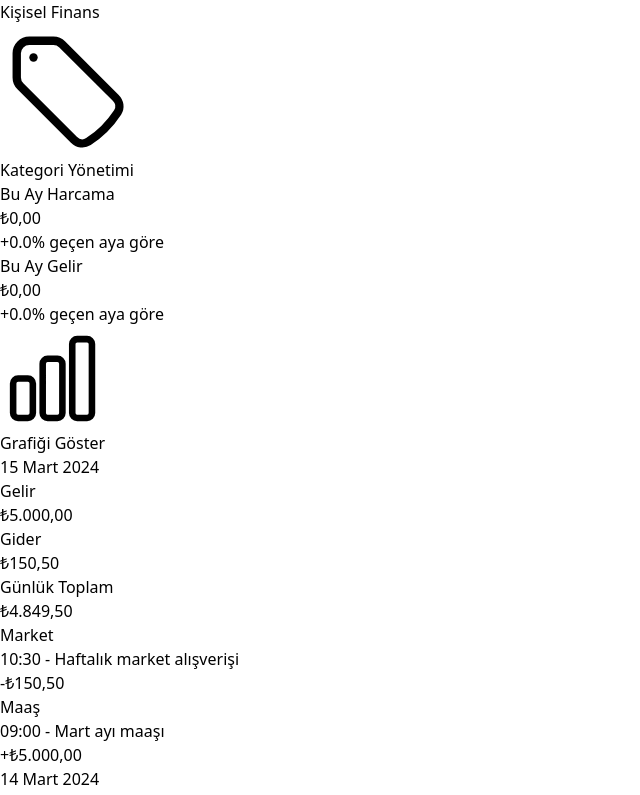
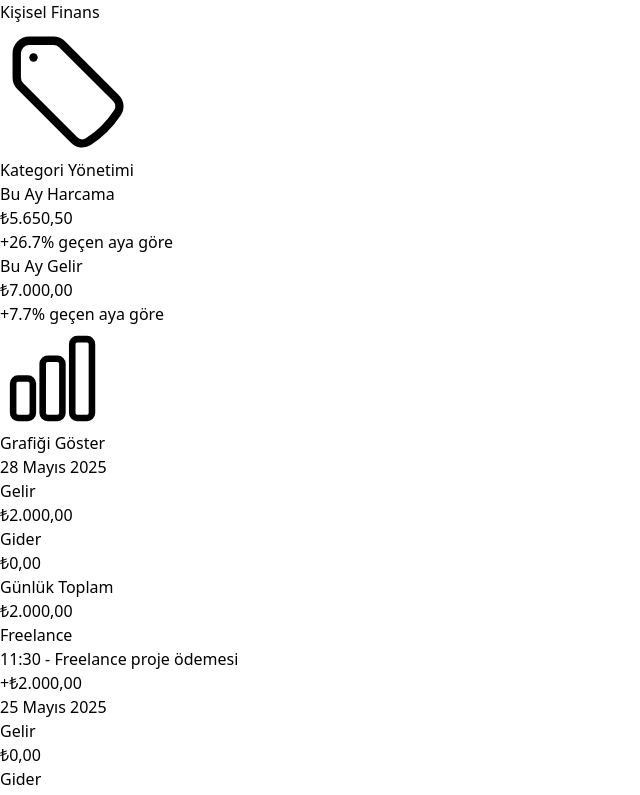
Before and after one commit to YavuzSametKan/bibiriktir-web-app, a React (Vite) app: page / in a window 1280 px wide. Shown: the top 795 px of the page, without its empty margins (0-640 px from the left). Built offline with nearby package versions, Linux system fonts and the light colour scheme.

Commit message:
incremented to datas

```diff
--- a/src/App.jsx
+++ b/src/App.jsx
@@ -1,4 +1,4 @@
-import { useState } from 'react';
+import { useState, useEffect } from 'react';
 import { categories as initialCategories, transactions as initialTransactions } from './data/mockData';
 import Dashboard from './components/Dashboard';
 import TransactionList from './components/TransactionList';
@@ -13,6 +13,10 @@ function App() {
   const [isTransactionModalOpen, setIsTransactionModalOpen] = useState(false);
   const [isCategoryModalOpen, setIsCategoryModalOpen] = useState(false);
   const [selectedTransaction, setSelectedTransaction] = useState(null);
+
+  useEffect(() => {
+    console.log('App - Initial Transactions:', transactions);
+  }, [transactions]);
 
   const handleAddTransaction = (transaction) => {
     setTransactions([...transactions, { ...transaction, id: Date.now() }]);
--- a/src/components/Dashboard.jsx
+++ b/src/components/Dashboard.jsx
@@ -1,5 +1,5 @@
-import { useMemo, useState } from 'react';
-import { format, subMonths } from 'date-fns';
+import { useMemo, useState, useEffect } from 'react';
+import { format, subMonths, startOfMonth, endOfMonth, parseISO, getMonth, getYear } from 'date-fns';
 import { tr } from 'date-fns/locale';
 import { LineChart, Line, XAxis, YAxis, CartesianGrid, Tooltip, ResponsiveContainer } from 'recharts';
 import { ChartBarIcon } from '@heroicons/react/24/outline';
@@ -7,42 +7,124 @@ import { ChartBarIcon } from '@heroicons/react/24/outline';
 function Dashboard({ transactions }) {
   const [showChart, setShowChart] = useState(false);
 
+  useEffect(() => {
+    console.log('Dashboard - Received Transactions:', transactions);
+  }, [transactions]);
+
   const currentMonth = useMemo(() => {
     const now = new Date();
-    return transactions.filter(t => {
-      const date = new Date(t.date);
-      return date.getMonth() === now.getMonth() && date.getFullYear() === now.getFullYear();
+    const currentMonth = getMonth(now);
+    const currentYear = getYear(now);
+
+    console.log('Current Month Info:', {
+      month: currentMonth,
+      year: currentYear
     });
+
+    const filteredTransactions = transactions.filter(t => {
+      const transactionDate = parseISO(t.date);
+      const transactionMonth = getMonth(transactionDate);
+      const transactionYear = getYear(transactionDate);
+
+      const isInRange = transactionMonth === currentMonth && transactionYear === currentYear;
+
+      console.log('Transaction Check:', {
+        transactionDate: format(transactionDate, 'yyyy-MM-dd'),
+        transactionMonth,
+        transactionYear,
+        currentMonth,
+        currentYear,
+        isInRange,
+        amount: t.amount,
+        type: t.type
+      });
+
+      return isInRange;
+    });
+
+    console.log('Filtered Current Month Transactions:', filteredTransactions);
+    return filteredTransactions;
   }, [transactions]);
 
   const previousMonth = useMemo(() => {
     const now = new Date();
     const prevMonth = subMonths(now, 1);
-    return transactions.filter(t => {
-      const date = new Date(t.date);
-      return date.getMonth() === prevMonth.getMonth() && date.getFullYear() === prevMonth.getFullYear();
+    const prevMonthNum = getMonth(prevMonth);
+    const prevYear = getYear(prevMonth);
+
+    console.log('Previous Month Info:', {
+      month: prevMonthNum,
+      year: prevYear
     });
+
+    const filteredTransactions = transactions.filter(t => {
+      const transactionDate = parseISO(t.date);
+      const transactionMonth = getMonth(transactionDate);
+      const transactionYear = getYear(transactionDate);
+
+      const isInRange = transactionMonth === prevMonthNum && transactionYear === prevYear;
+
+      console.log('Previous Month Transaction Check:', {
+        transactionDate: format(transactionDate, 'yyyy-MM-dd'),
+        transactionMonth,
+        transactionYear,
+        prevMonth: prevMonthNum,
+        prevYear,
+        isInRange,
+        amount: t.amount,
+        type: t.type
+      });
+
+      return isInRange;
+    });
+
+    console.log('Filtered Previous Month Transactions:', filteredTransactions);
+    return filteredTransactions;
   }, [transactions]);
 
-  const currentMonthIncome = useMemo(() =>
-    currentMonth.filter(t => t.type === 'income').reduce((sum, t) => sum + t.amount, 0),
-    [currentMonth]
-  );
+  const currentMonthIncome = useMemo(() => {
+    const income = currentMonth
+      .filter(t => t.type === 'income')
+      .reduce((sum, t) => sum + t.amount, 0);
+    console.log('Current Month Income Calculation:', {
+      transactions: currentMonth.filter(t => t.type === 'income'),
+      total: income
+    });
+    return income;
+  }, [currentMonth]);
 
-  const currentMonthExpense = useMemo(() =>
-    currentMonth.filter(t => t.type === 'expense').reduce((sum, t) => sum + t.amount, 0),
-    [currentMonth]
-  );
+  const currentMonthExpense = useMemo(() => {
+    const expense = currentMonth
+      .filter(t => t.type === 'expense')
+      .reduce((sum, t) => sum + t.amount, 0);
+    console.log('Current Month Expense Calculation:', {
+      transactions: currentMonth.filter(t => t.type === 'expense'),
+      total: expense
+    });
+    return expense;
+  }, [currentMonth]);
 
-  const previousMonthIncome = useMemo(() =>
-    previousMonth.filter(t => t.type === 'income').reduce((sum, t) => sum + t.amount, 0),
-    [previousMonth]
-  );
+  const previousMonthIncome = useMemo(() => {
+    const income = previousMonth
+      .filter(t => t.type === 'income')
+      .reduce((sum, t) => sum + t.amount, 0);
+    console.log('Previous Month Income Calculation:', {
+      transactions: previousMonth.filter(t => t.type === 'income'),
+      total: income
+    });
+    return income;
+  }, [previousMonth]);
 
-  const previousMonthExpense = useMemo(() =>
-    previousMonth.filter(t => t.type === 'expense').reduce((sum, t) => sum + t.amount, 0),
-    [previousMonth]
-  );
+  const previousMonthExpense = useMemo(() => {
+    const expense = previousMonth
+      .filter(t => t.type === 'expense')
+      .reduce((sum, t) => sum + t.amount, 0);
+    console.log('Previous Month Expense Calculation:', {
+      transactions: previousMonth.filter(t => t.type === 'expense'),
+      total: expense
+    });
+    return expense;
+  }, [previousMonth]);
 
   const incomeChange = previousMonthIncome ? ((currentMonthIncome - previousMonthIncome) / previousMonthIncome) * 100 : 0;
   const expenseChange = previousMonthExpense ? ((currentMonthExpense - previousMonthExpense) / previousMonthExpense) * 100 : 0;
@@ -96,7 +178,7 @@ function Dashboard({ transactions }) {
           onClick={() => setShowChart(!showChart)}
           className="inline-flex items-center px-4 py-2 border border-transparent text-sm font-medium rounded-md text-indigo-700 bg-indigo-100 hover:bg-indigo-200 focus:outline-none focus:ring-2 focus:ring-offset-2 focus:ring-indigo-500"
         >
-          <ChartBarIcon className="h-5 w-5 mr-2" />
+          <ChartBarIcon className="h-6 w-6 mr-2" />
           {showChart ? 'Grafiği Gizle' : 'Grafiği Göster'}
         </button>
       </div>
--- a/src/data/mockData.js
+++ b/src/data/mockData.js
@@ -4,16 +4,22 @@ export const categories = [
   { id: 3, name: 'Ulaşım', type: 'expense' },
   { id: 4, name: 'Maaş', type: 'income' },
   { id: 5, name: 'Freelance', type: 'income' },
+  { id: 6, name: 'Kira', type: 'expense' },
+  { id: 7, name: 'Sağlık', type: 'expense' },
+  { id: 8, name: 'Eğlence', type: 'expense' },
+  { id: 9, name: 'Giyim', type: 'expense' },
+  { id: 10, name: 'Ek Gelir', type: 'income' }
 ];
 
 export const transactions = [
+  // Mayıs 2025
   {
     id: 1,
     type: 'expense',
     amount: 150.50,
     categoryId: 1,
     accountType: 'credit-card',
-    date: '2024-03-15T10:30:00',
+    date: '2025-05-15T10:30:00',
     description: 'Haftalık market alışverişi'
   },
   {
@@ -22,8 +28,8 @@ export const transactions = [
     amount: 5000,
     categoryId: 4,
     accountType: 'bank',
-    date: '2024-03-15T09:00:00',
-    description: 'Mart ayı maaşı'
+    date: '2025-05-15T09:00:00',
+    description: 'Mayıs ayı maaşı'
   },
   {
     id: 3,
@@ -31,7 +37,348 @@ export const transactions = [
     amount: 250,
     categoryId: 2,
     accountType: 'bank',
-    date: '2024-03-14T15:45:00',
+    date: '2025-05-14T15:45:00',
     description: 'Elektrik faturası'
+  },
+  {
+    id: 4,
+    type: 'expense',
+    amount: 100,
+    categoryId: 3,
+    accountType: 'credit-card',
+    date: '2025-05-16T08:30:00',
+    description: 'Taksi ücreti'
+  },
+  {
+    id: 5,
+    type: 'expense',
+    amount: 3500,
+    categoryId: 6,
+    accountType: 'bank',
+    date: '2025-05-01T10:00:00',
+    description: 'Mayıs ayı kirası'
+  },
+  {
+    id: 6,
+    type: 'expense',
+    amount: 450,
+    categoryId: 7,
+    accountType: 'credit-card',
+    date: '2025-05-20T14:20:00',
+    description: 'Doktor randevusu'
+  },
+  {
+    id: 7,
+    type: 'expense',
+    amount: 1200,
+    categoryId: 9,
+    accountType: 'credit-card',
+    date: '2025-05-25T16:45:00',
+    description: 'Yazlık kıyafet alışverişi'
+  },
+  {
+    id: 8,
+    type: 'income',
+    amount: 2000,
+    categoryId: 5,
+    accountType: 'bank',
+    date: '2025-05-28T11:30:00',
+    description: 'Freelance proje ödemesi'
+  },
+
+  // Nisan 2025
+  {
+    id: 9,
+    type: 'income',
+    amount: 5000,
+    categoryId: 4,
+    accountType: 'bank',
+    date: '2025-04-15T09:00:00',
+    description: 'Nisan ayı maaşı'
+  },
+  {
+    id: 10,
+    type: 'expense',
+    amount: 3500,
+    categoryId: 6,
+    accountType: 'bank',
+    date: '2025-04-01T10:00:00',
+    description: 'Nisan ayı kirası'
+  },
+  {
+    id: 11,
+    type: 'expense',
+    amount: 180.75,
+    categoryId: 1,
+    accountType: 'credit-card',
+    date: '2025-04-08T11:20:00',
+    description: 'Market alışverişi'
+  },
+  {
+    id: 12,
+    type: 'expense',
+    amount: 280,
+    categoryId: 2,
+    accountType: 'bank',
+    date: '2025-04-10T14:30:00',
+    description: 'Su faturası'
+  },
+  {
+    id: 13,
+    type: 'expense',
+    amount: 150,
+    categoryId: 3,
+    accountType: 'credit-card',
+    date: '2025-04-12T08:15:00',
+    description: 'Metro kart yükleme'
+  },
+  {
+    id: 14,
+    type: 'expense',
+    amount: 350,
+    categoryId: 8,
+    accountType: 'credit-card',
+    date: '2025-04-20T19:45:00',
+    description: 'Sinema ve yemek'
+  },
+  {
+    id: 15,
+    type: 'income',
+    amount: 1500,
+    categoryId: 10,
+    accountType: 'bank',
+    date: '2025-04-25T13:20:00',
+    description: 'Ek iş ödemesi'
+  },
+
+  // Mart 2025
+  {
+    id: 16,
+    type: 'income',
+    amount: 5000,
+    categoryId: 4,
+    accountType: 'bank',
+    date: '2025-03-15T09:00:00',
+    description: 'Mart ayı maaşı'
+  },
+  {
+    id: 17,
+    type: 'expense',
+    amount: 3500,
+    categoryId: 6,
+    accountType: 'bank',
+    date: '2025-03-01T10:00:00',
+    description: 'Mart ayı kirası'
+  },
+  {
+    id: 18,
+    type: 'expense',
+    amount: 220.50,
+    categoryId: 1,
+    accountType: 'credit-card',
+    date: '2025-03-05T12:30:00',
+    description: 'Market alışverişi'
+  },
+  {
+    id: 19,
+    type: 'expense',
+    amount: 300,
+    categoryId: 2,
+    accountType: 'bank',
+    date: '2025-03-08T15:45:00',
+    description: 'Doğalgaz faturası'
+  },
+  {
+    id: 20,
+    type: 'expense',
+    amount: 800,
+    categoryId: 7,
+    accountType: 'credit-card',
+    date: '2025-03-12T10:20:00',
+    description: 'Diş tedavisi'
+  },
+  {
+    id: 21,
+    type: 'expense',
+    amount: 200,
+    categoryId: 3,
+    accountType: 'credit-card',
+    date: '2025-03-18T09:30:00',
+    description: 'Taksi ücreti'
+  },
+  {
+    id: 22,
+    type: 'expense',
+    amount: 450,
+    categoryId: 8,
+    accountType: 'credit-card',
+    date: '2025-03-22T20:15:00',
+    description: 'Konser bileti'
+  },
+  {
+    id: 23,
+    type: 'income',
+    amount: 3000,
+    categoryId: 5,
+    accountType: 'bank',
+    date: '2025-03-28T14:40:00',
+    description: 'Freelance proje ödemesi'
+  },
+
+  // Şubat 2025
+  {
+    id: 24,
+    type: 'income',
+    amount: 5000,
+    categoryId: 4,
+    accountType: 'bank',
+    date: '2025-02-15T09:00:00',
+    description: 'Şubat ayı maaşı'
+  },
+  {
+    id: 25,
+    type: 'expense',
+    amount: 3500,
+    categoryId: 6,
+    accountType: 'bank',
+    date: '2025-02-01T10:00:00',
+    description: 'Şubat ayı kirası'
+  },
+  {
+    id: 26,
+    type: 'expense',
+    amount: 190.25,
+    categoryId: 1,
+    accountType: 'credit-card',
+    date: '2025-02-07T11:45:00',
+    description: 'Market alışverişi'
+  },
+  {
+    id: 27,
+    type: 'expense',
+    amount: 250,
+    categoryId: 2,
+    accountType: 'bank',
+    date: '2025-02-10T14:20:00',
+    description: 'İnternet faturası'
+  },
+  {
+    id: 28,
+    type: 'expense',
+    amount: 1200,
+    categoryId: 9,
+    accountType: 'credit-card',
+    date: '2025-02-14T16:30:00',
+    description: 'Kışlık mont'
+  },
+  {
+    id: 29,
+    type: 'expense',
+    amount: 180,
+    categoryId: 3,
+    accountType: 'credit-card',
+    date: '2025-02-20T08:45:00',
+    description: 'Metro kart yükleme'
+  },
+  {
+    id: 30,
+    type: 'expense',
+    amount: 300,
+    categoryId: 8,
+    accountType: 'credit-card',
+    date: '2025-02-25T19:30:00',
+    description: 'Tiyatro bileti'
+  },
+
+  // Ocak 2025
+  {
+    id: 31,
+    type: 'income',
+    amount: 5000,
+    categoryId: 4,
+    accountType: 'bank',
+    date: '2025-01-15T09:00:00',
+    description: 'Ocak ayı maaşı'
+  },
+  {
+    id: 32,
+    type: 'expense',
+    amount: 3500,
+    categoryId: 6,
+    accountType: 'bank',
+    date: '2025-01-01T10:00:00',
+    description: 'Ocak ayı kirası'
+  },
+  {
+    id: 33,
+    type: 'expense',
+    amount: 210.75,
+    categoryId: 1,
+    accountType: 'credit-card',
+    date: '2025-01-05T12:15:00',
+    description: 'Market alışverişi'
+  },
+  {
+    id: 34,
+    type: 'expense',
+    amount: 270,
+    categoryId: 2,
+    accountType: 'bank',
+    date: '2025-01-08T15:30:00',
+    description: 'Elektrik faturası'
+  },
+  {
+    id: 35,
+    type: 'expense',
+    amount: 150,
+    categoryId: 3,
+    accountType: 'credit-card',
+    date: '2025-01-12T09:45:00',
+    description: 'Taksi ücreti'
+  },
+  {
+    id: 36,
+    type: 'expense',
+    amount: 600,
+    categoryId: 7,
+    accountType: 'credit-card',
+    date: '2025-01-18T11:20:00',
+    description: 'Göz muayenesi'
+  },
+  {
+    id: 37,
+    type: 'expense',
+    amount: 900,
+    categoryId: 9,
+    accountType: 'credit-card',
+    date: '2025-01-22T17:30:00',
+    description: 'Yeni ayakkabı'
+  },
+  {
+    id: 38,
+    type: 'expense',
+    amount: 250,
+    categoryId: 8,
+    accountType: 'credit-card',
+    date: '2025-01-28T20:15:00',
+    description: 'Restoran'
+  },
+  {
+    id: 39,
+    type: 'income',
+    amount: 2500,
+    categoryId: 5,
+    accountType: 'bank',
+    date: '2025-01-30T13:40:00',
+    description: 'Freelance proje ödemesi'
+  },
+  {
+    id: 40,
+    type: 'income',
+    amount: 1000,
+    categoryId: 10,
+    accountType: 'bank',
+    date: '2025-01-31T16:20:00',
+    description: 'Ek iş ödemesi'
   }
 ];
```
